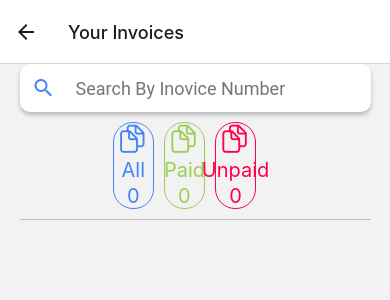
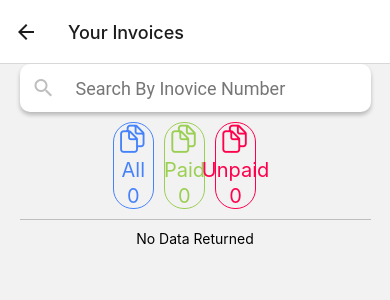
Before and after one commit to mianfarooqazam/Medi_Stock, a React Native app: screen /ViewInvoices in a window 390 px wide. Shown: the top 300 px of the page. Built offline with nearby package versions, Linux system fonts and the light colour scheme.

Commit message:
UI Changed
-Dropdown added
-NewInovice UI changed

```diff
--- a/package.json
+++ b/package.json
@@ -22,6 +22,7 @@
     "react-native": "0.72.6",
     "react-native-animated-splash-screen": "^2.0.5",
     "react-native-app-intro-slider": "^4.0.4",
+    "react-native-element-dropdown": "^2.10.1",
     "react-native-gif": "^1.0.3",
     "react-native-paper": "^4.12.6",
     "react-native-safe-area-context": "4.6.3",
--- a/src/components/Layout/FixedLayout.tsx
+++ b/src/components/Layout/FixedLayout.tsx
@@ -4,7 +4,7 @@ import React from 'react'
 const FixedLayout = () => {
   return (
     <View>
-      <Text>FixedLayout</Text>
+
     </View>
   )
 }
--- a/src/components/Search/Search.tsx
+++ b/src/components/Search/Search.tsx
@@ -5,7 +5,7 @@ import { Searchbar } from 'react-native-paper'
 const Search = ({placeholder, value}) => {
   return (
     <View>
-     <Searchbar style={{width:'90%', alignSelf:'center',borderRadius:10,}} iconColor='#4683fb' placeholder={placeholder} value={value}/>
+     <Searchbar style={{width:'90%', alignSelf:'center',borderRadius:10,}} iconColor='#bebebe' placeholder={placeholder} value={value}/>
     </View>
   )
 }
--- a/src/screens/dashboard/NewInvoice.tsx
+++ b/src/screens/dashboard/NewInvoice.tsx
@@ -1,63 +1,177 @@
-import React, { useEffect } from 'react';
-import { View, StyleSheet, KeyboardAvoidingView, Platform, Alert } from 'react-native';
-import { TextInput, Button } from 'react-native-paper';
+import React, { useEffect, useState } from 'react';
+import { View, StyleSheet, KeyboardAvoidingView, Platform, Alert, Text, ScrollView } from 'react-native';
+import { TextInput, Button, HelperText, Chip } from 'react-native-paper';
 import ReusableButton from '../../components/Button/ReusableButton';
 import ResuableInput from '../../components/TextInput/ReusableInput';
+import { AntDesign, FontAwesome5, Ionicons } from '@expo/vector-icons';
+import { Dropdown } from 'react-native-element-dropdown';
+import TextInputIcon from 'react-native-paper/lib/typescript/components/TextInput/Adornment/TextInputIcon';
+import DividerBar from '../../components/Divider/DividerBar';
 
 const NewInvoice = ({ navigation }) => {
+    const data = [
+        { label: 'Jhon', value: '1' },
+        { label: 'Doe', value: '2' },
+        { label: 'Lorem', value: '3' },
+        { label: 'Ipsum', value: '4' },
+        { label: 'Admin', value: '5' },
+        { label: 'Neutral', value: '6' },
+        { label: 'Peter', value: '7' },
+        { label: 'Richard', value: '8' },
+    ];
+    const [value, setValue] = useState(null);
+    const [isFocus, setIsFocus] = useState(false);
+    // const renderLabel = () => {
+    //     if (value || isFocus) {
+    //         return (
+    //             <Text style={[styles.label, isFocus && { color: 'blue' }]}>
+    //                 select Cusot
+    //             </Text>
+    //         );
+    //     }
+    //     return null;
+    // };
     //    useEffect(() => {
     //     Alert.alert("Dont Worry!","Invoice number will be auto generated");
     //    }, [])
     return (
-        <View style={styles.container} >
-            <View style={styles.view1}>
+        <ScrollView style={styles.container} >
+            {/* {renderLabel()} */}
 
-                <ResuableInput label="Product Name" style={undefined} />
-                <ResuableInput label="Qunatity" style={undefined}/>
-                <ResuableInput label="T.P" style={undefined}/>
-               <ResuableInput label="M.R.P" style={undefined} />
+            <View style={{ gap: 20 }}>
+                <View style={{ width: "90%", alignSelf: "center", borderWidth: 1, borderRadius: 10, backgroundColor: "#fff", padding: 10 }}>
+                    <Text style={{ fontWeight: "bold", fontSize: 20 }}>
+                        Invoice Number:
+                    </Text>
+                    <HelperText type="info">Enable Auto Generate Invoice Number from Settings</HelperText>
+                </View>
+
+                <View style={{ width: "90%", alignSelf: "center", borderWidth: 1, borderRadius: 10, backgroundColor: "#fff", padding: 10 }}>
+                    <Text style={{ fontWeight: "bold", fontSize: 20 }}>
+                        Date</Text>
+                </View>
+
+                <View style={{ width: "90%", alignSelf: "center", borderWidth: 1, borderRadius: 10, backgroundColor: "#fff", padding: 10,gap:10 }}>
+                    <Text style={{ fontWeight: "bold", fontSize: 20 }}> Add Customer</Text>
+                        <DividerBar/>
+                    <Dropdown
+                        style={styles.dropdown}
+                        placeholderStyle={styles.placeholderStyle}
+                        selectedTextStyle={styles.selectedTextStyle}
+                        inputSearchStyle={styles.inputSearchStyle}
+                        iconStyle={styles.iconStyle}
+                        data={data}
+                        search
+                        maxHeight={300}
+                        labelField="label"
+                        valueField="value"
+                        placeholder={!isFocus ? 'Select Customer' : 'Loading Customers....'}
+                        searchPlaceholder="Search..."
+                        value={value}
+                        onFocus={() => setIsFocus(true)}
+                        onBlur={() => setIsFocus(false)}
+                        onChange={item => {
+                            setValue(item.value);
+                            setIsFocus(false);
+                        }}
+                        // renderLeftIcon={() => (
+                        //     <AntDesign  style={styles.icon}name="select1"size={20}  />
+                        // )}
+                    />
+                </View>
+
+                <View style={{ width: "90%", alignSelf: "center", borderWidth: 1, borderRadius: 10, backgroundColor: "#fff", padding: 10,gap:10 }}>
+                    <Text style={{ fontWeight: "bold", fontSize: 20 }}>
+                        Products :
+                    </Text>
+                    <DividerBar/>
+                    <Chip icon={() => <Ionicons name="add" size={30} color="#fff" />} style={{ backgroundColor: '#4683fb', }}
+                        onPress={() => { }}
+                    >
+                        Add Product
+                    </Chip>
+                    <Text style={{ fontWeight: "bold", fontSize: 20 }}>
+                        Balance Due</Text>
+                    <FontAwesome5 name="check-circle" size={24} color="#9BCF53" />
+
+                </View>
+                <View style={{ width: "90%", alignSelf: "center", borderWidth: 1, borderRadius: 10, backgroundColor: "#fff", padding: 10 }}>
+                    <Text style={{ fontWeight: "bold", fontSize: 20 }}>
+                        Signature</Text>
+                </View>
+                <View style={{ width: "90%", alignSelf: "center", borderWidth: 1, borderRadius: 10, flexDirection: "row", justifyContent: 'center', alignItems: "center" }}>
+                    <FontAwesome5 name="check-circle" size={24} color="#9BCF53" />
+                    <Text>Mark as Paid</Text>
+                </View>
+
+                <View style={{ width: "90%", alignSelf: "center", borderWidth: 1, borderRadius: 10, backgroundColor: "#fff", padding: 10 ,flexDirection:"row",}}>
+                    <ReusableButton label="Preview" onPress={undefined} style={{width:"50%",backgroundColor:"#4683fb"}} />
+                    <ReusableButton label="Save" onPress={undefined} style={{width:"50%",backgroundColor:"#4683fb"}}/>
+                </View>
+
+
             </View>
-            <View style={styles.view2}>
-            <ReusableButton
-          label="Add Another Product"
-          onPress={() => Alert.alert("Button Pressed")}
-          style={styles.button}    />
-                <ReusableButton label="Calculate Bill" onPress={()=>navigation.navigate("CalculateBill")} style={styles.button} />
-                <ReusableButton label={"View Invoices"} onPress={()=>navigation.navigate("ViewInvoices")} style={styles.button} />
-            </View>
-        </View>
+
+
+
+
+
+
+            {/* <ReusableButton label="Calculate Bill" onPress={()=>navigation.navigate("CalculateBill")} style={styles.button} /> */}
+            {/* <ReusableButton label={"View Invoices"} onPress={()=>navigation.navigate("ViewInvoices")} style={styles.button} /> */}
+
+        </ScrollView>
     );
 };
 
 const styles = StyleSheet.create({
     container: {
-        flex: 1,
-        // justifyContent: 'center',
-        alignItems: 'center',
-        backgroundColor: '#fff',
+
     },
-    view1: {
-        width: '90%',
-        flex: 1,
-        // backgroundColor:'red'
-        // justifyContent: 'center',
+    // button: {
+    // width: '100%',
+    // backgroundColor: '#4683fb',
+    // },
+    dropdown: {
+        height: 50,
+        borderColor: 'gray',
+        borderWidth: 1,
+        borderRadius: 8,
+        paddingHorizontal: 8,
+        width: "100%",
+        alignSelf: 'center',
+
     },
-    textinput: {
-        marginVertical: 10,
-        width: '100%',
-        backgroundColor: '#fff',
+    icon: {
+        marginRight: 5,
     },
-    view2: {
-        width: "90%",
-        gap: 10,
-        // backgroundColor:"pink",
-        justifyContent: "center",
-        flex: 1
+    label: {
+        position: 'absolute',
+
+        left: 22,
+        top: 8,
+        zIndex: 999,
+        paddingHorizontal: 8,
+        fontSize: 14,
     },
-    button: {
-        width: '100%',
-        backgroundColor: '#4683fb',
-    }
+    placeholderStyle: {
+        fontSize: 16,
+
+    },
+    selectedTextStyle: {
+        fontSize: 16,
+
+    },
+    iconStyle: {
+        width: 20,
+        height: 20,
+
+    },
+    inputSearchStyle: {
+        height: 40,
+        fontSize: 16,
+
+    },
 });
 
 export default NewInvoice;
--- a/src/screens/dashboard/ViewInvoices.tsx
+++ b/src/screens/dashboard/ViewInvoices.tsx
@@ -1,4 +1,4 @@
-import { View, Text, Alert } from 'react-native'
+import { View, Text, Alert, StyleSheet, ScrollView } from 'react-native'
 import React from 'react'
 import { Chip, Searchbar, TouchableRipple } from 'react-native-paper'
 import ReusableChip from '../../components/ReusableChip'
@@ -8,45 +8,67 @@ import DividerBar from '../../components/Divider/DividerBar'
 
 const ViewInvoices = () => {
   return (
-    <View style={{ gap: 10, }}>
+    <View style={styles.container}>
+
+      <View>
         <Search placeholder={"Search By Inovice Number"} value={undefined} />
+      </View>
 
-      <View style={{}}>
+      <View style={styles.rippleContainer}>
 
-
-        <View style={{ flexDirection:"row",gap:10,alignSelf:'center'}}>
-
-          <TouchableRipple style={{ borderWidth: 1, width: "25%",borderRadius:20,borderColor:"#4683fb"}} onPress={()=>{}}  rippleColor='#4683fb'>
-            <View style={{ flexDirection: 'column', alignItems: 'center' ,gap:2 }}>
+        <TouchableRipple style={[styles.ripple, { borderColor: "#4683fb" }]} onPress={() => console.log("All")}  rippleColor='#4683fb'>
+          <View style={styles.rippleView}>
             <Ionicons name="documents-outline" size={30} color="#4683fb" />
-              <Text style={{ fontSize: 20,color:'#4683fb' }}>All</Text>
-              <Text style={{ fontSize: 20 ,color:'#4683fb'}}>0</Text>
+            <Text style={{ fontSize: 20, color: '#4683fb' }}>All</Text>
+            <Text style={{ fontSize: 20, color: '#4683fb' }}>0</Text>
           </View>
         </TouchableRipple>
 
-          <TouchableRipple style={{ borderWidth: 1, width: "25%",borderRadius:20,borderColor:"#9BCF53"}} onPress={()=>{}} rippleColor='#9BCF53'>
-          <View style={{ flexDirection: 'column', alignItems: 'center' ,gap:2 }}>
+        <TouchableRipple style={[styles.ripple, { borderColor: '#9BCF53' }]} onPress={() => console.log("Paid")} rippleColor='#9BCF53'>
+          <View style={styles.rippleView}>
             <Ionicons name="documents-outline" size={30} color="#9BCF53" />
-              <Text style={{ fontSize: 20,color:"#9BCF53" }}>Paid</Text>
-              <Text style={{ fontSize: 20 ,color:"#9BCF53"}}>0</Text>
+            <Text style={{ fontSize: 20, color: "#9BCF53" }}>Paid</Text>
+            <Text style={{ fontSize: 20, color: "#9BCF53" }}>0</Text>
           </View>
         </TouchableRipple>
 
-          <TouchableRipple style={{ borderWidth: 1, width: "25%",borderRadius:20,borderColor:"#FF004D"}} onPress={()=>{}}  rippleColor='#FF004D'>
-          <View style={{ flexDirection: 'column', alignItems: 'center' ,gap:2 }}>
+        <TouchableRipple style={[styles.ripple, { borderColor: "#FF004D" }]} onPress={() => console.log("Unpaid")}  rippleColor='#FF004D'>
+          <View style={styles.rippleView}>
             <Ionicons name="documents-outline" size={30} color="#FF004D" />
-              <Text style={{ fontSize: 20,color:"#FF004D" }}>Unpaid</Text>
-              <Text style={{ fontSize: 20 ,color:"#FF004D"}}>0</Text>
+            <Text style={{ fontSize: 20, color: "#FF004D" }}>Unpaid</Text>
+            <Text style={{ fontSize: 20, color: "#FF004D" }}>0</Text>
           </View>
         </TouchableRipple>
 
       </View>
 
-      </View>
+
       <DividerBar />
 
+<View style={{alignItems:'center'}}>
+  <Text>No Data Returned</Text>
+</View>
     </View>
   )
 }
-
+const styles = StyleSheet.create({
+  container: {
+    gap: 10
+  },
+  rippleContainer: {
+    flexDirection: "row",
+    gap: 10,
+    alignSelf: 'center'
+  },
+  ripple: {
+    borderWidth: 1,
+    width: "25%",
+    borderRadius: 20,
+  },
+  rippleView: {
+    flexDirection: 'column',
+    alignItems: 'center',
+    gap: 2
+  }
+})
 export default ViewInvoices
```
Also changed, not shown: 1 other file (tests, documents, lock files or other folders). Lines whose indentation alone changed are shown as unchanged.
